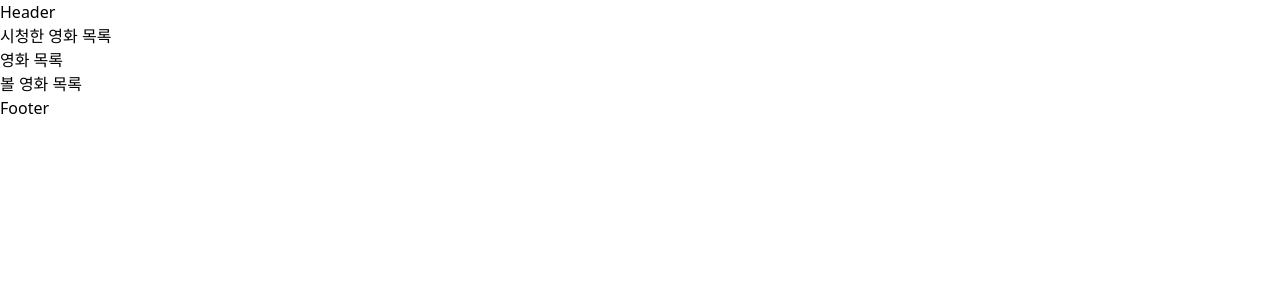
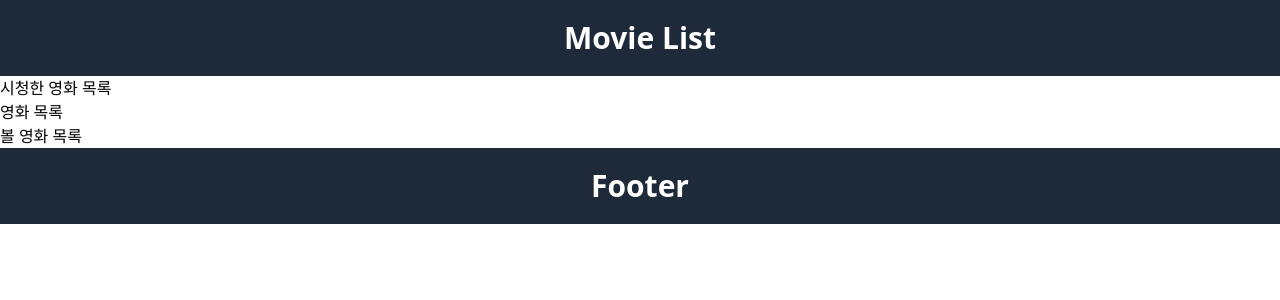
Before and after one commit to Likelion-YeungNam-Univ/8-13th-fe-assignment, a React (Vite) app: page / in a window 1280 px wide. Shown: the top 300 px of the page. Built offline with nearby package versions, Linux system fonts and the light colour scheme.

Commit message:
style: Header, Footer 컴포넌트 스타일 적용

```diff
--- a/src/Footer.jsx
+++ b/src/Footer.jsx
@@ -1,7 +1,11 @@
 import React from "react";
 
 const Footer = () => {
-  return <div>Footer</div>;
+  return (
+    <div className="bg-gray-800 text-white p-5 text-center">
+      <h1 className="text-3xl font-bold">Footer</h1>
+    </div>
+  );
 };
 
 export default Footer;
--- a/src/Header.jsx
+++ b/src/Header.jsx
@@ -1,7 +1,11 @@
 import React from "react";
 
 const Header = () => {
-  return <div>Header</div>;
+  return (
+    <div className="bg-gray-800 text-white p-5 text-center">
+      <h1 className="text-3xl font-bold">Movie List</h1>
+    </div>
+  );
 };
 
 export default Header;
```
